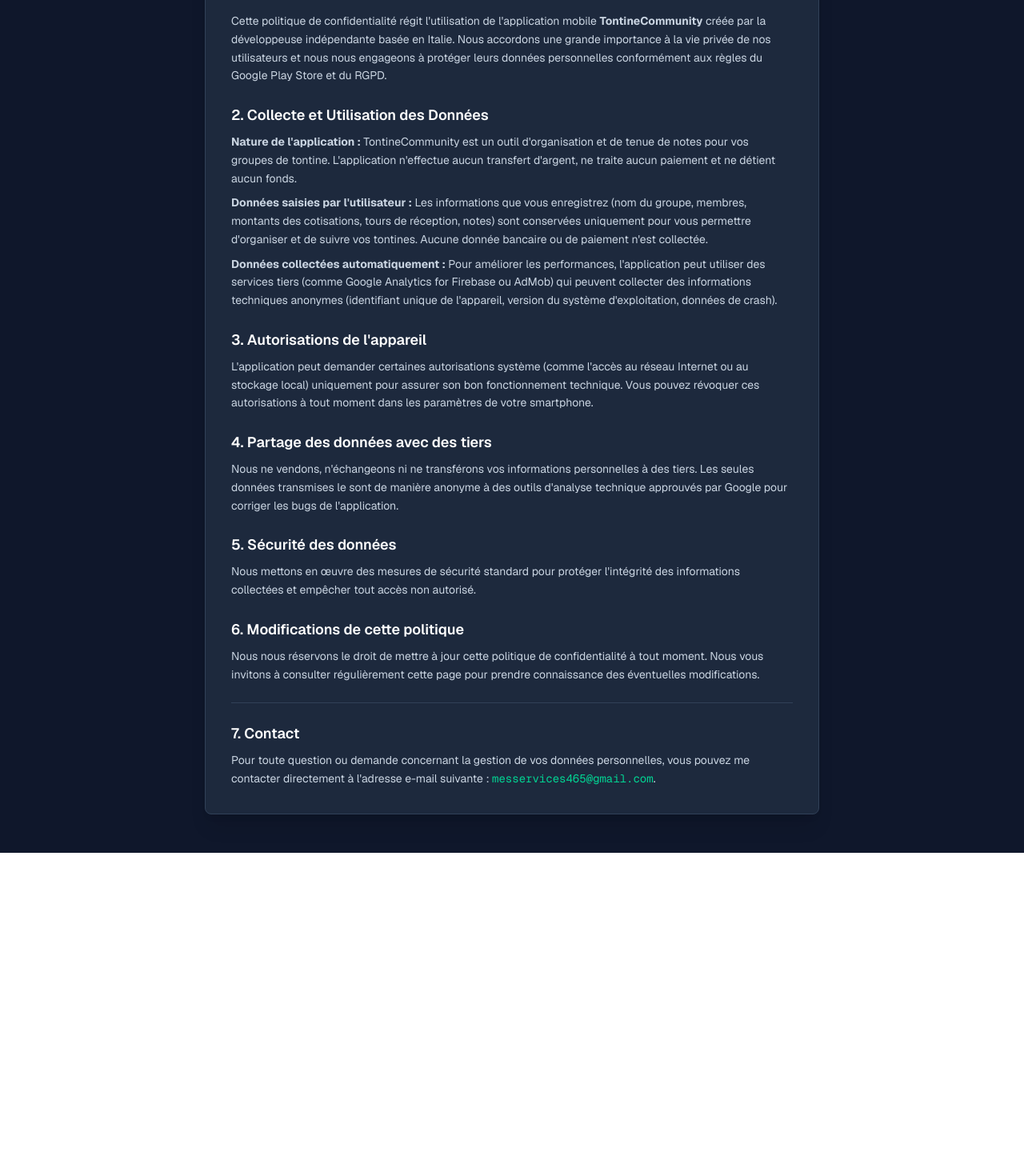
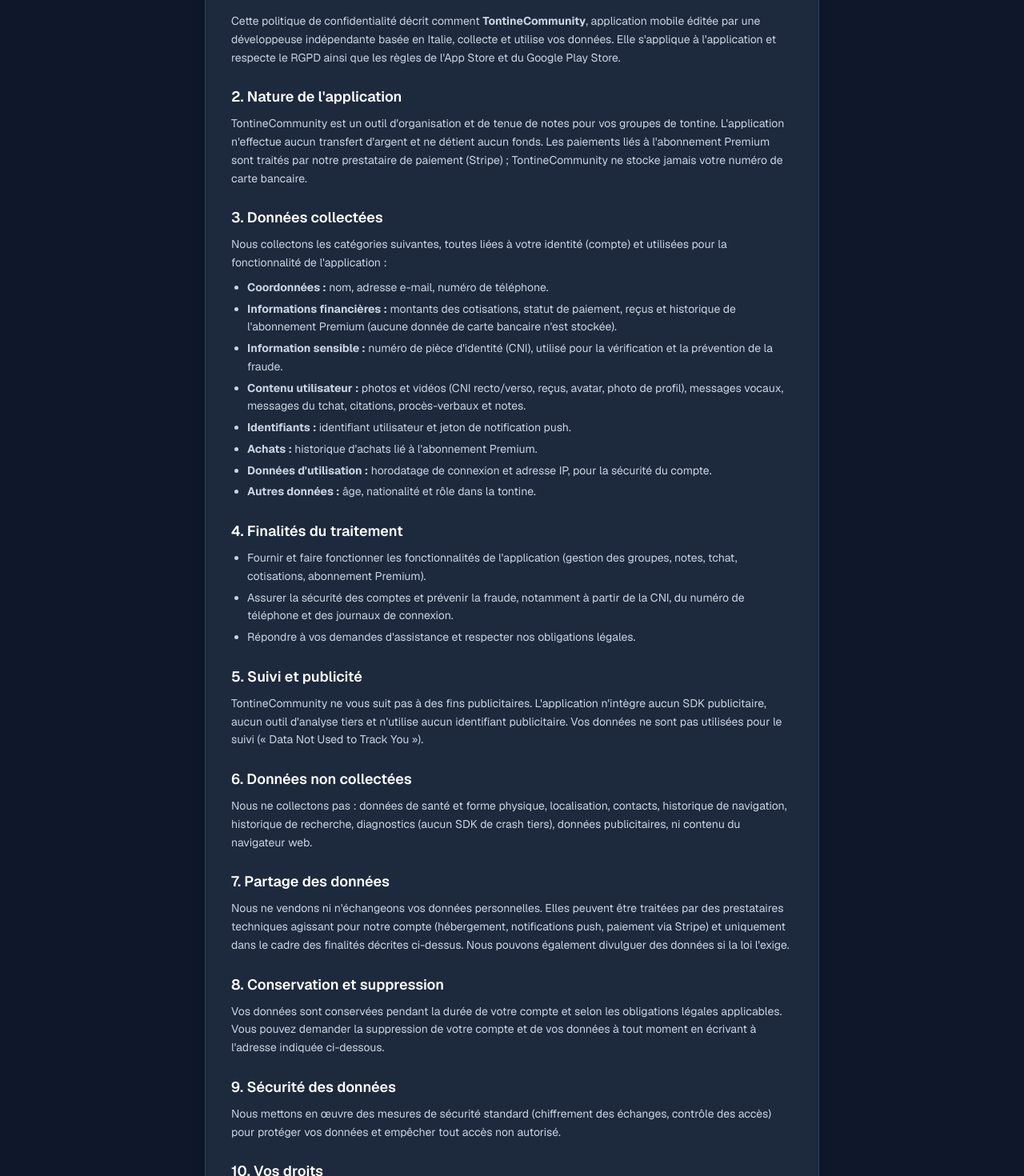
Before and after one commit to phelouzat3-glitch/phelouzat-fullstack, a Next.js app: page /privacy-my-app in a window 1280 px wide. Shown: the part 240-1710 px from the top of the page at 80% size. Before the commit the page ends 1306 px from the top, so only its background shows below. Built offline with nearby package versions, Linux system fonts and the light colour scheme.

Commit message:
Privacy policy alignee sur les declarations App Store Connect

```diff
--- a/src/app/privacy-my-app/page.tsx
+++ b/src/app/privacy-my-app/page.tsx
@@ -32,105 +32,202 @@ export default function PrivacyPolicy() {
               1. Introduction
             </h2>
             <p>
-              Cette politique de confidentialité régit l&apos;utilisation de
-              l&apos;application mobile <strong>{appName}</strong> créée par la
-              développeuse indépendante basée en Italie. Nous accordons une grande
-              importance à la vie privée de nos utilisateurs et nous nous
-              engageons à protéger leurs données personnelles conformément aux
-              règles du Google Play Store et du RGPD.
+              Cette politique de confidentialité décrit comment{" "}
+              <strong>{appName}</strong>, application mobile éditée par une
+              développeuse indépendante basée en Italie, collecte et utilise vos
+              données. Elle s&apos;applique à l&apos;application et respecte le
+              RGPD ainsi que les règles de l&apos;App Store et du Google Play
+              Store.
             </p>
           </section>
 
           {/* SECTION 2 */}
           <section>
             <h2 className="text-lg font-semibold text-white mb-2">
-              2. Collecte et Utilisation des Données
+              2. Nature de l&apos;application
             </h2>
-            <p className="mb-2">
-              <strong>Nature de l&apos;application :</strong> {appName} est un
-              outil d&apos;organisation et de tenue de notes pour vos groupes de
-              tontine. L&apos;application n&apos;effectue aucun transfert
-              d&apos;argent, ne traite aucun paiement et ne détient aucun fonds.
-            </p>
-            <p className="mb-2">
-              <strong>Données saisies par l&apos;utilisateur :</strong> Les
-              informations que vous enregistrez (nom du groupe, membres,
-              montants des cotisations, tours de réception, notes) sont
-              conservées uniquement pour vous permettre d&apos;organiser et de
-              suivre vos tontines. Aucune donnée bancaire ou de paiement
-              n&apos;est collectée.
-            </p>
             <p>
-              <strong>Données collectées automatiquement :</strong> Pour
-              améliorer les performances, l&apos;application peut utiliser des
-              services tiers (comme Google Analytics for Firebase ou AdMob) qui
-              peuvent collecter des informations techniques anonymes
-              (identifiant unique de l&apos;appareil, version du système
-              d&apos;exploitation, données de crash).
+              {appName} est un outil d&apos;organisation et de tenue de notes
+              pour vos groupes de tontine. L&apos;application n&apos;effectue
+              aucun transfert d&apos;argent et ne détient aucun fonds. Les
+              paiements liés à l&apos;abonnement Premium sont traités par notre
+              prestataire de paiement (Stripe) ; {appName} ne stocke jamais
+              votre numéro de carte bancaire.
             </p>
           </section>
 
           {/* SECTION 3 */}
           <section>
             <h2 className="text-lg font-semibold text-white mb-2">
-              3. Autorisations de l&apos;appareil
+              3. Données collectées
             </h2>
-            <p>
-              L&apos;application peut demander certaines autorisations système
-              (comme l&apos;accès au réseau Internet ou au stockage local)
-              uniquement pour assurer son bon fonctionnement technique. Vous
-              pouvez révoquer ces autorisations à tout moment dans les
-              paramètres de votre smartphone.
+            <p className="mb-2">
+              Nous collectons les catégories suivantes, toutes liées à votre
+              identité (compte) et utilisées pour la fonctionnalité de
+              l&apos;application :
             </p>
+            <ul className="list-disc pl-5 space-y-1">
+              <li>
+                <strong>Coordonnées :</strong> nom, adresse e-mail, numéro de
+                téléphone.
+              </li>
+              <li>
+                <strong>Informations financières :</strong> montants des
+                cotisations, statut de paiement, reçus et historique de
+                l&apos;abonnement Premium (aucune donnée de carte bancaire
+                n&apos;est stockée).
+              </li>
+              <li>
+                <strong>Information sensible :</strong> numéro de pièce
+                d&apos;identité (CNI), utilisé pour la vérification et la
+                prévention de la fraude.
+              </li>
+              <li>
+                <strong>Contenu utilisateur :</strong> photos et vidéos (CNI
+                recto/verso, reçus, avatar, photo de profil), messages vocaux,
+                messages du tchat, citations, procès-verbaux et notes.
+              </li>
+              <li>
+                <strong>Identifiants :</strong> identifiant utilisateur et jeton
+                de notification push.
+              </li>
+              <li>
+                <strong>Achats :</strong> historique d&apos;achats lié à
+                l&apos;abonnement Premium.
+              </li>
+              <li>
+                <strong>Données d&apos;utilisation :</strong> horodatage de
+                connexion et adresse IP, pour la sécurité du compte.
+              </li>
+              <li>
+                <strong>Autres données :</strong> âge, nationalité et rôle dans
+                la tontine.
+              </li>
+            </ul>
           </section>
 
           {/* SECTION 4 */}
           <section>
             <h2 className="text-lg font-semibold text-white mb-2">
-              4. Partage des données avec des tiers
+              4. Finalités du traitement
             </h2>
-            <p>
-              Nous ne vendons, n&apos;échangeons ni ne transférons vos
-              informations personnelles à des tiers. Les seules données
-              transmises le sont de manière anonyme à des outils d&apos;analyse
-              technique approuvés par Google pour corriger les bugs de
-              l&apos;application.
-            </p>
+            <ul className="list-disc pl-5 space-y-1">
+              <li>
+                Fournir et faire fonctionner les fonctionnalités de
+                l&apos;application (gestion des groupes, notes, tchat,
+                cotisations, abonnement Premium).
+              </li>
+              <li>
+                Assurer la sécurité des comptes et prévenir la fraude,
+                notamment à partir de la CNI, du numéro de téléphone et des
+                journaux de connexion.
+              </li>
+              <li>
+                Répondre à vos demandes d&apos;assistance et respecter nos
+                obligations légales.
+              </li>
+            </ul>
           </section>
 
           {/* SECTION 5 */}
           <section>
             <h2 className="text-lg font-semibold text-white mb-2">
-              5. Sécurité des données
+              5. Suivi et publicité
             </h2>
             <p>
-              Nous mettons en œuvre des mesures de sécurité standard pour
-              protéger l&apos;intégrité des informations collectées et empêcher
-              tout accès non autorisé.
+              {appName} ne vous suit pas à des fins publicitaires.
+              L&apos;application n&apos;intègre aucun SDK publicitaire, aucun
+              outil d&apos;analyse tiers et n&apos;utilise aucun identifiant
+              publicitaire. Vos données ne sont pas utilisées pour le suivi
+              (« Data Not Used to Track You »).
             </p>
           </section>
 
           {/* SECTION 6 */}
           <section>
             <h2 className="text-lg font-semibold text-white mb-2">
-              6. Modifications de cette politique
+              6. Données non collectées
             </h2>
             <p>
-              Nous nous réservons le droit de mettre à jour cette politique de
-              confidentialité à tout moment. Nous vous invitons à consulter
-              régulièrement cette page pour prendre connaissance des éventuelles
-              modifications.
+              Nous ne collectons pas : données de santé et forme physique,
+              localisation, contacts, historique de navigation, historique de
+              recherche, diagnostics (aucun SDK de crash tiers), données
+              publicitaires, ni contenu du navigateur web.
             </p>
           </section>
 
           {/* SECTION 7 */}
+          <section>
+            <h2 className="text-lg font-semibold text-white mb-2">
+              7. Partage des données
+            </h2>
+            <p>
+              Nous ne vendons ni n&apos;échangeons vos données personnelles.
+              Elles peuvent être traitées par des prestataires techniques
+              agissant pour notre compte (hébergement, notifications push,
+              paiement via Stripe) et uniquement dans le cadre des finalités
+              décrites ci-dessus. Nous pouvons également divulguer des données
+              si la loi l&apos;exige.
+            </p>
+          </section>
+
+          {/* SECTION 8 */}
+          <section>
+            <h2 className="text-lg font-semibold text-white mb-2">
+              8. Conservation et suppression
+            </h2>
+            <p>
+              Vos données sont conservées pendant la durée de votre compte et
+              selon les obligations légales applicables. Vous pouvez demander la
+              suppression de votre compte et de vos données à tout moment en
+              écrivant à l&apos;adresse indiquée ci-dessous.
+            </p>
+          </section>
+
+          {/* SECTION 9 */}
+          <section>
+            <h2 className="text-lg font-semibold text-white mb-2">
+              9. Sécurité des données
+            </h2>
+            <p>
+              Nous mettons en œuvre des mesures de sécurité standard (chiffrement
+              des échanges, contrôle des accès) pour protéger vos données et
+              empêcher tout accès non autorisé.
+            </p>
+          </section>
+
+          {/* SECTION 10 */}
+          <section>
+            <h2 className="text-lg font-semibold text-white mb-2">
+              10. Vos droits
+            </h2>
+            <p>
+              Conformément au RGPD, vous disposez d&apos;un droit d&apos;accès,
+              de rectification, d&apos;effacement, de limitation, de portabilité
+              et d&apos;opposition sur vos données. Pour exercer ces droits,
+              contactez-nous à l&apos;adresse e-mail ci-dessous.
+            </p>
+          </section>
+
+          {/* SECTION 11 */}
+          <section>
+            <h2 className="text-lg font-semibold text-white mb-2">
+              11. Modifications de cette politique
+            </h2>
+            <p>
+              Nous pouvons mettre à jour cette politique à tout moment. La date
+              de dernière mise à jour est indiquée en haut de cette page.
+            </p>
+          </section>
+
+          {/* SECTION 12 */}
           <section className="pt-6 border-t border-slate-700">
             <h2 className="text-lg font-semibold text-white mb-2">
-              7. Contact
+              12. Contact
             </h2>
             <p>
-              Pour toute question ou demande concernant la gestion de vos
-              données personnelles, vous pouvez me contacter directement à
+              Pour toute question concernant cette politique ou la gestion de
+              vos données personnelles, vous pouvez me contacter à
               l&apos;adresse e-mail suivante :{" "}
               <span className="text-emerald-400 font-mono">
                 {developerEmail}
```
